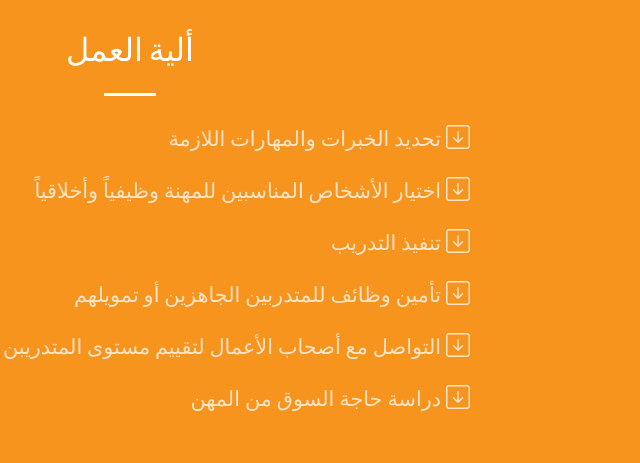
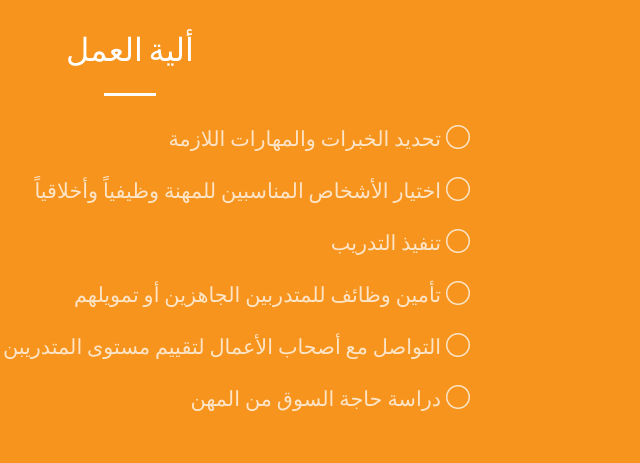
Before and after one commit to NourSaadEddin/albarakaweb, a plain HTML site: page index.html in a window 1280 px wide. Shown: the part 3000-3463 px from the top of the page, 510-1150 px from the left. Drawn offline with nearby package versions, Linux system fonts and the light colour scheme; some packages are replaced by stand-ins of ours; a script that the page names is missing.

Commit message:
edit icon job

```diff
--- a/index.html
+++ b/index.html
@@ -207,12 +207,12 @@
                     <h2 class="text-white mt-0">ألية العمل</h2>
 
                     <hr class="divider divider-light" />
-                    <p class="text-white-75 mb-8 rightp "><i class="bi bi-arrow-down-square fs-1 mb-1 work "></i> تحديد الخبرات والمهارات اللازمة </p>
-                    <p class="text-white-75 mb-8 rightp "><i class="bi bi-arrow-down-square fs-1 mb-1 work "></i> اختيار الأشخاص المناسبين للمهنة وظيفياً وأخلاقياً  </p>
-                    <p class="text-white-75 mb-8 rightp "><i class="bi bi-arrow-down-square fs-1 mb-1 work "></i> تنفيذ التدريب </p>
-                    <p class="text-white-75 mb-8 rightp "><i class="bi bi-arrow-down-square fs-1 mb-1 work "></i> تأمين وظائف للمتدربين الجاهزين أو تمويلهم </p>
-                    <p class="text-white-75 mb-8 rightp "><i class="bi bi-arrow-down-square fs-1 mb-1 work "></i> التواصل مع أصحاب الأعمال لتقييم مستوى المتدريبن </p>
-                    <p class="text-white-75 mb-8 rightp "><i class="bi bi-arrow-down-square fs-1 mb-1 work "></i> دراسة حاجة السوق من المهن </p>
+                    <p class="text-white-75 mb-8 rightp "><i class="bi bi-circle fs-1 mb-1 work "></i> تحديد الخبرات والمهارات اللازمة </p>
+                    <p class="text-white-75 mb-8 rightp "><i class="bi bi-circle fs-1 mb-1 work "></i> اختيار الأشخاص المناسبين للمهنة وظيفياً وأخلاقياً  </p>
+                    <p class="text-white-75 mb-8 rightp "><i class="bi bi-circle fs-1 mb-1 work "></i> تنفيذ التدريب </p>
+                    <p class="text-white-75 mb-8 rightp "><i class="bi bi-circle fs-1 mb-1 work "></i> تأمين وظائف للمتدربين الجاهزين أو تمويلهم </p>
+                    <p class="text-white-75 mb-8 rightp "><i class="bi bi-circle fs-1 mb-1 work "></i> التواصل مع أصحاب الأعمال لتقييم مستوى المتدريبن </p>
+                    <p class="text-white-75 mb-8 rightp "><i class="bi bi-circle fs-1 mb-1 work "></i> دراسة حاجة السوق من المهن </p>
 
 
 
```
